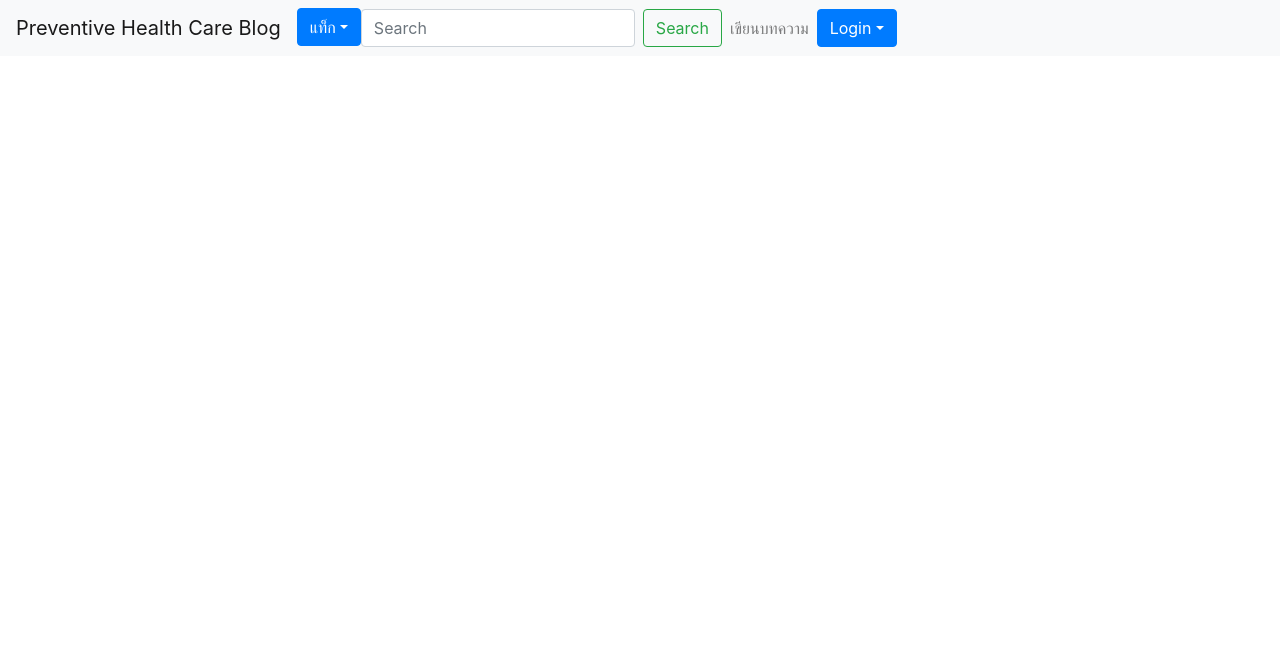
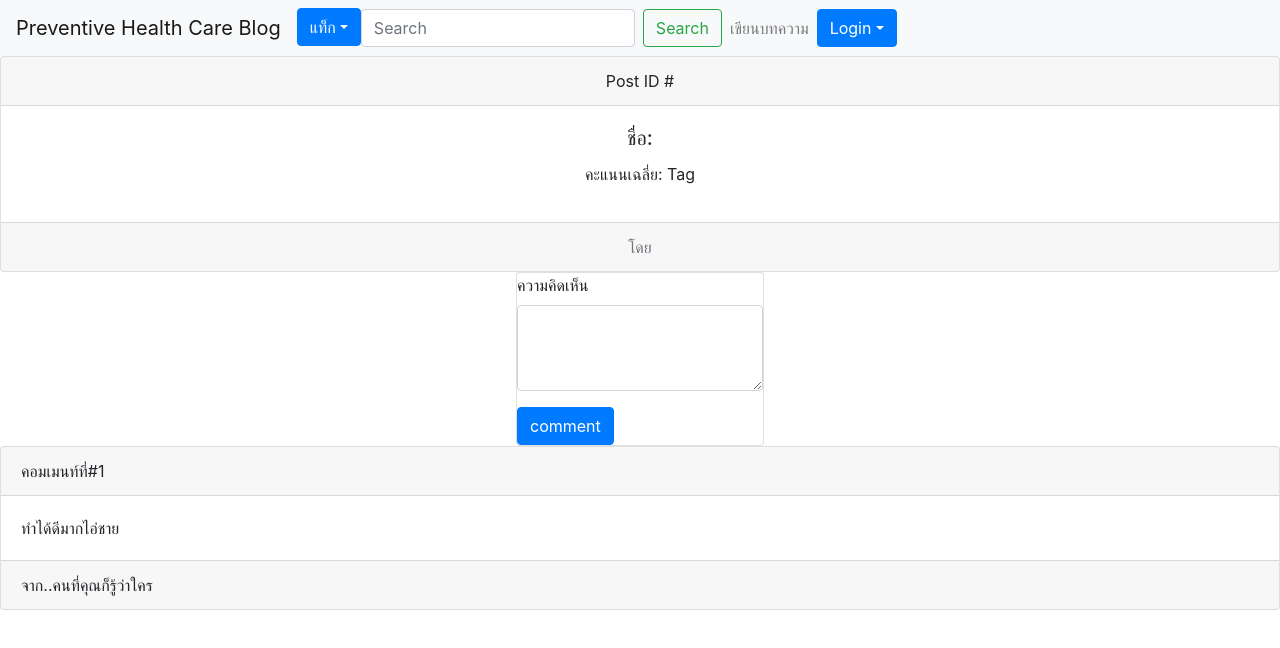
Before and after one commit to PratompongWiangsamut/preventive-health-care-blog, a React (Create React App) app in the folder Frontend/: page /readpost in a window 1280 px wide. Shown: the top 648 px of the page. Built offline with nearby package versions, Linux system fonts and the light colour scheme; no server answers.

Commit message:
add readpost and comment

```diff
--- a/Frontend/src/Component/FrontEnd/Home/Post/Posts.js
+++ b/Frontend/src/Component/FrontEnd/Home/Post/Posts.js
@@ -1,6 +1,9 @@
 import React, { Component } from "react";
 import { Card, Button, } from "react-bootstrap";
 import axios from 'axios'
+
+
+
 
 export default class Tables extends Component {
   state = {
@@ -26,13 +29,16 @@ export default class Tables extends Component {
   render() {
     var posts = this.state.post.map((item)=>
     <Card className="text-center" key={item.pid}>
-        <Card.Header>Featured</Card.Header>
+        <Card.Header>Featured{item.title}</Card.Header>
         <Card.Body>
           <Card.Title>{item.title}</Card.Title>
           <Card.Text>
             {item.tex}
           </Card.Text>
-          <Button variant="primary">Read more</Button>
+
+          <Button href={"/readpost/"+item.pid}>Read Post</Button>
+
+
         </Card.Body>
   <Card.Footer className="text-muted">{item.tag}</Card.Footer>
       </Card>
--- a/Frontend/src/Component/FrontEnd/Readpost/Readpost.js
+++ b/Frontend/src/Component/FrontEnd/Readpost/Readpost.js
@@ -0,0 +1,110 @@
+import React, { Component } from "react";
+import { Card, Form, Button } from "react-bootstrap";
+import axios from 'axios'
+
+export default class Tables extends Component {
+    state = {
+        showmodal: false,
+        post: [],
+        pid: 1,
+        detail: '',
+        uid:localStorage.getItem('uid')
+    };
+
+    handleSubmit = (e) => {
+        e.preventDefault()
+        const comment = {
+          pid: this.state.pid,
+          detail: this.state.detail,
+          uid: this.state.uid,
+        };
+        axios.post(
+          "http://localhost:3000/api/comment/comment",
+          comment
+        );
+        console.log(comment)
+      }
+
+    detail = (e) => {
+        this.setState({ detail: e.target.value })
+      }
+
+    componentDidMount() {
+        var url = window.location.href.split('/')[4]
+        console.log('asfasf', url)
+        axios.get('http://localhost:3000/api/post/postid/' + url).then((res) => {
+            console.log('pre-data: ', res.data)
+            this.setState({ post: res.data })
+            console.log('post-data: ', this.state.post)
+        })
+    }
+
+    showmodalHandler = () => {
+        this.setState({ showmodal: true });
+    };
+
+    showmodalCancelHandler = () => {
+        this.setState({ showmodal: false });
+    };
+    render() {
+        return (
+            <div >
+                <div
+                    style={{
+                        display: "flex",
+                        justifyContent: "center",
+                        alignItems: "center",
+                    }}
+                >
+
+                </div>
+
+                <Card className="text-center" key={this.state.post.pid}>
+                    <Card.Header>Post ID  #{this.state.post.pid}</Card.Header>
+                    <Card.Body>
+                        <Card.Title>ชื่อ: {this.state.post.title} </Card.Title>
+                        <Card.Text>
+                            คะแนนเฉลี่ย: {this.state.post.rank} Tag {this.state.post.tag}
+                        </Card.Text>
+                        <Card.Text>
+                            {this.state.post.tex}
+                        </Card.Text>
+                    </Card.Body>
+                    <Card.Footer className="text-muted">โดย {this.state.post.uid}</Card.Footer>
+                </Card>
+
+                <div style={{
+                    display: "flex",
+                    justifyContent: "center",
+                    alignItems: "center",
+                }}>
+                    <Card>
+                        <Form>
+                            <Form.Group controlId="comment">
+                                <Form.Label>ความคิดเห็น</Form.Label>
+                                <Form.Control as="textarea" rows="3" onChange={this.detail}/>
+                            </Form.Group>
+                            <Button variant="primary" onClick={this.handleSubmit} >comment</Button>
+                        </Form>
+                    </Card>
+
+
+
+                </div>
+                <Card>
+                        <Card.Header>
+                            คอมเมนท์ที่#1
+                        </Card.Header>
+                        <Card.Body>
+                            ทำได้ดีมากไอ่ชาย
+                        </Card.Body>
+                        <Card.Footer>
+                            จาก..คนที่คุณก็รู้ว่าใคร
+                        </Card.Footer>
+                    </Card>
+
+
+            </div>
+        );
+    }
+}
--- a/Frontend/src/Component/FrontEnd/Toolbars/Toolbars.js
+++ b/Frontend/src/Component/FrontEnd/Toolbars/Toolbars.js
@@ -14,7 +14,9 @@ import Login from "../Login/Login";
 import Admin from "../Admin/Admin";
 import Register from "../Register/Register";
 import Tag from "../Tag/Tag"
+import Readpost from "../Readpost/Readpost";
 import { Dropdown, DropdownButton } from "react-bootstrap";
+
 
 
 
@@ -82,6 +84,7 @@ export default class Toolbars extends Component {
         <Route path="/admin" component={Admin} />
         <Route path="/register" component={Register} />
         <Route path="/tag" component={Tag} />
+        <Route path="/readpost" component={Readpost} />
       </div>
     </Router>
   );
```
Also changed, not shown: 2 other files (tests, documents, lock files or other folders).
